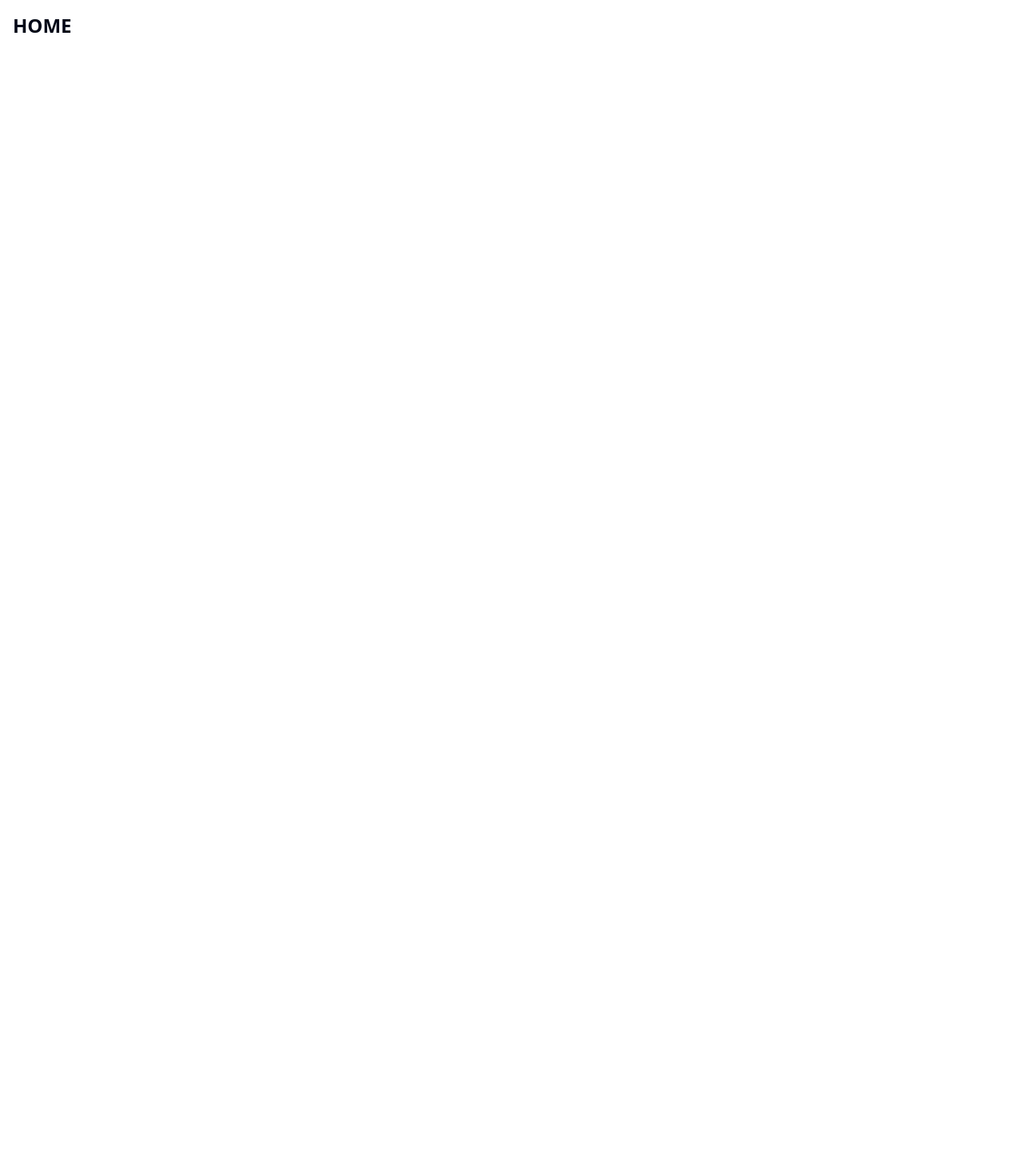
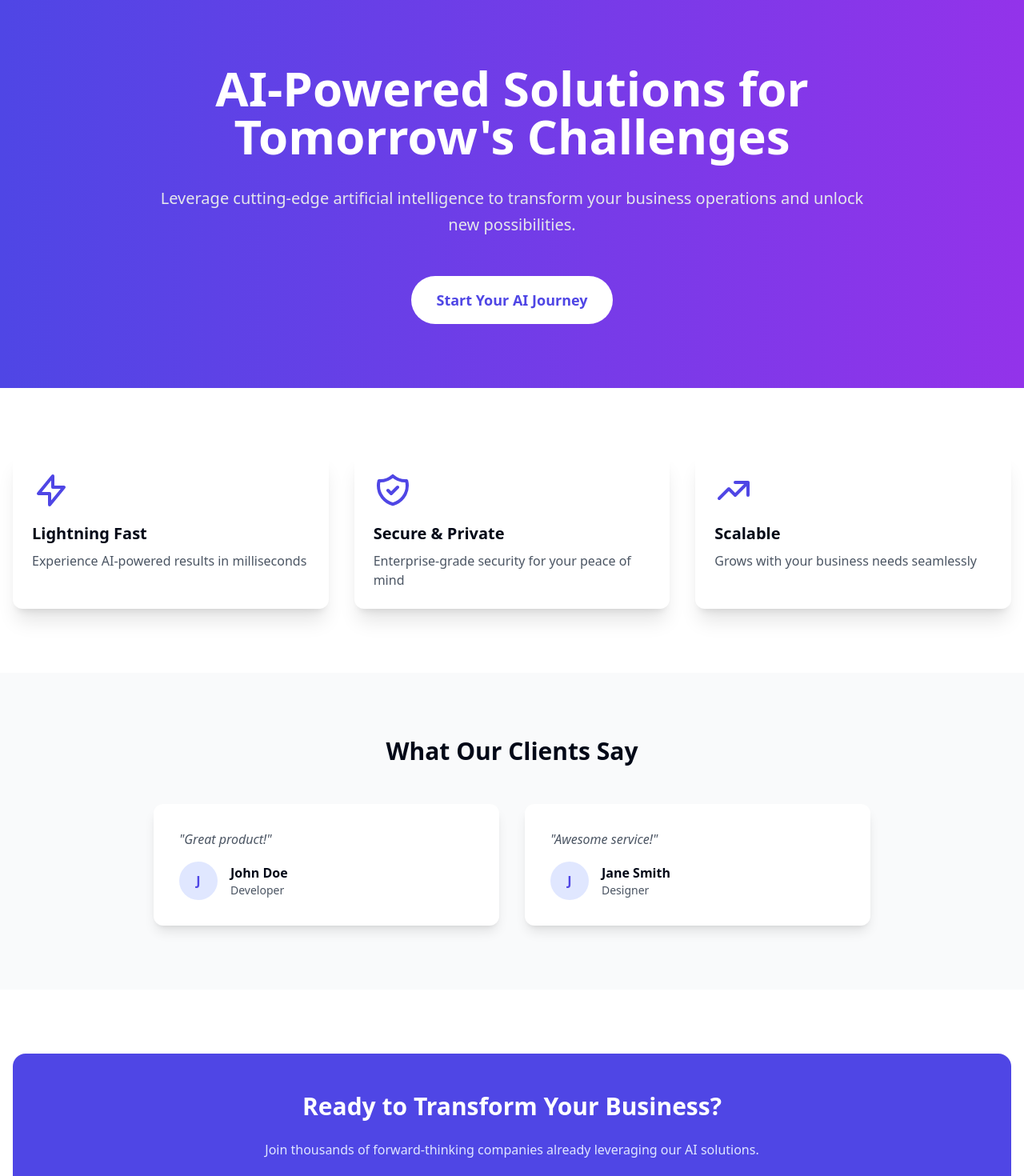
Before and after one commit to mattzcarey/engaige, a SvelteKit app: page / in a window 1280 px wide. Shown: the top 1470 px of the page at 80% size. Before the commit the page ends 800 px from the top, so only its background shows below. Built offline with nearby package versions, Linux system fonts and the light colour scheme.

Commit message:
add homepage

```diff
--- a/src/routes/+page.svelte
+++ b/src/routes/+page.svelte
@@ -1,7 +1,169 @@
+<script lang="ts">
+  import type { GeneratedContent, Testimonial } from "$lib/types";
+  import { onMount } from "svelte";
+
+  let hero = "AI-Powered Solutions for Tomorrow's Challenges";
+  let description =
+    "Leverage cutting-edge artificial intelligence to transform your business operations and unlock new possibilities.";
+  let cta = "Start Your AI Journey";
+  let features: Array<{ title: string; description: string; icon: string }> = [
+    {
+      title: "Lightning Fast",
+      description: "Experience AI-powered results in milliseconds",
+      icon: "M13 10V3L4 14h7v7l9-11h-7z",
+    },
+    {
+      title: "Secure & Private",
+      description: "Enterprise-grade security for your peace of mind",
+      icon: "M9 12l2 2 4-4m5.618-4.016A11.955 11.955 0 0112 2.944a11.955 11.955 0 01-8.618 3.04A12.02 12.02 0 003 9c0 5.591 3.824 10.29 9 11.622 5.176-1.332 9-6.03 9-11.622 0-1.042-.133-2.052-.382-3.016z",
+    },
+    {
+      title: "Scalable",
+      description: "Grows with your business needs seamlessly",
+      icon: "M13 7h8m0 0v8m0-8l-8 8-4-4-6 6",
+    },
+  ];
+  let testimonials: Array<Testimonial> = [
+    {
+      name: "John Doe",
+      jobtitle: "Developer",
+      message: "Great product!",
+    },
+    {
+      name: "Jane Smith",
+      jobtitle: "Designer",
+      message: "Awesome service!",
+    },
+  ];
+
+  // onMount(async () => {
+  //   try {
+  //     const response = await fetch("/api/copy");
+  //     const data = (await response.json()) as GeneratedContent;
+
+  //     hero = data.hero || hero;
+  //     description = data.description || description;
+  //     cta = data.cta || cta;
+  //     features = data.features || features;
+  //     testimonials = data.testimonials || testimonials;
+  //   } catch (error) {
+  //     console.error("Error fetching data:", error);
+  //   }
+  // });
+</script>
+
 <svelte:head>
   <title>EnGaige - Home</title>
 </svelte:head>
 
-<div class="container mx-auto p-4">
-  <h1 class="text-2xl font-bold mb-4">HOME</h1>
+<!-- Hero Section -->
+<div class="bg-gradient-to-r from-indigo-600 to-purple-600">
+  <div class="container mx-auto px-4 py-20">
+    <div class="max-w-4xl mx-auto text-center">
+      <h1
+        class="text-5xl md:text-6xl font-bold text-white mb-8 animate-fade-in"
+      >
+        {hero}
+      </h1>
+      <p class="text-xl text-gray-200 mb-12 leading-relaxed">
+        {description}
+      </p>
+      <button
+        class="bg-white text-indigo-600 px-8 py-4 rounded-full font-bold text-lg hover:bg-opacity-90 transform hover:scale-105 transition-all duration-200"
+      >
+        {cta}
+      </button>
+    </div>
+  </div>
 </div>
+
+<!-- Features Grid -->
+<div class="container mx-auto px-4 py-20">
+  <div class="grid grid-cols-1 md:grid-cols-3 gap-8">
+    {#each features as feature}
+      <div
+        class="p-6 rounded-xl bg-white shadow-xl hover:shadow-2xl transition-shadow"
+      >
+        <div class="text-indigo-600 mb-4">
+          <svg
+            class="w-12 h-12"
+            fill="none"
+            stroke="currentColor"
+            viewBox="0 0 24 24"
+          >
+            <path
+              stroke-linecap="round"
+              stroke-linejoin="round"
+              stroke-width="2"
+              d={feature.icon}
+            />
+          </svg>
+        </div>
+        <h3 class="text-xl font-bold mb-2">{feature.title}</h3>
+        <p class="text-gray-600">{feature.description}</p>
+      </div>
+    {/each}
+  </div>
+</div>
+
+<!-- Testimonials Section -->
+<div class="bg-gray-50 py-20">
+  <div class="container mx-auto px-4">
+    <h2 class="text-3xl font-bold text-center mb-12">What Our Clients Say</h2>
+    <div class="grid grid-cols-1 md:grid-cols-2 gap-8 max-w-4xl mx-auto">
+      {#each testimonials as testimonial}
+        <div
+          class="bg-white p-8 rounded-xl shadow-lg hover:shadow-xl transition-shadow"
+        >
+          <p class="text-gray-600 italic mb-4">"{testimonial.message}"</p>
+          <div class="flex items-center">
+            <div
+              class="w-12 h-12 bg-indigo-100 rounded-full flex items-center justify-center text-indigo-600 font-bold"
+            >
+              {testimonial.name[0]}
+            </div>
+            <div class="ml-4">
+              <p class="font-bold">{testimonial.name}</p>
+              <p class="text-gray-600 text-sm">{testimonial.jobtitle}</p>
+            </div>
+          </div>
+        </div>
+      {/each}
+    </div>
+  </div>
+</div>
+
+<!-- CTA Section -->
+<div class="container mx-auto px-4 py-20">
+  <div class="bg-indigo-600 rounded-2xl p-12 text-center">
+    <h2 class="text-3xl font-bold text-white mb-6">
+      Ready to Transform Your Business?
+    </h2>
+    <p class="text-indigo-100 mb-8 max-w-2xl mx-auto">
+      Join thousands of forward-thinking companies already leveraging our AI
+      solutions.
+    </p>
+    <button
+      class="bg-white text-indigo-600 px-8 py-4 rounded-full font-bold text-lg hover:bg-opacity-90 transform hover:scale-105 transition-all duration-200"
+    >
+      Get Started Free
+    </button>
+  </div>
+</div>
+
+<style>
+  @keyframes fade-in {
+    from {
+      opacity: 0;
+      transform: translateY(20px);
+    }
+    to {
+      opacity: 1;
+      transform: translateY(0);
+    }
+  }
+
+  .animate-fade-in {
+    animation: fade-in 1s ease-out;
+  }
+</style>
```
